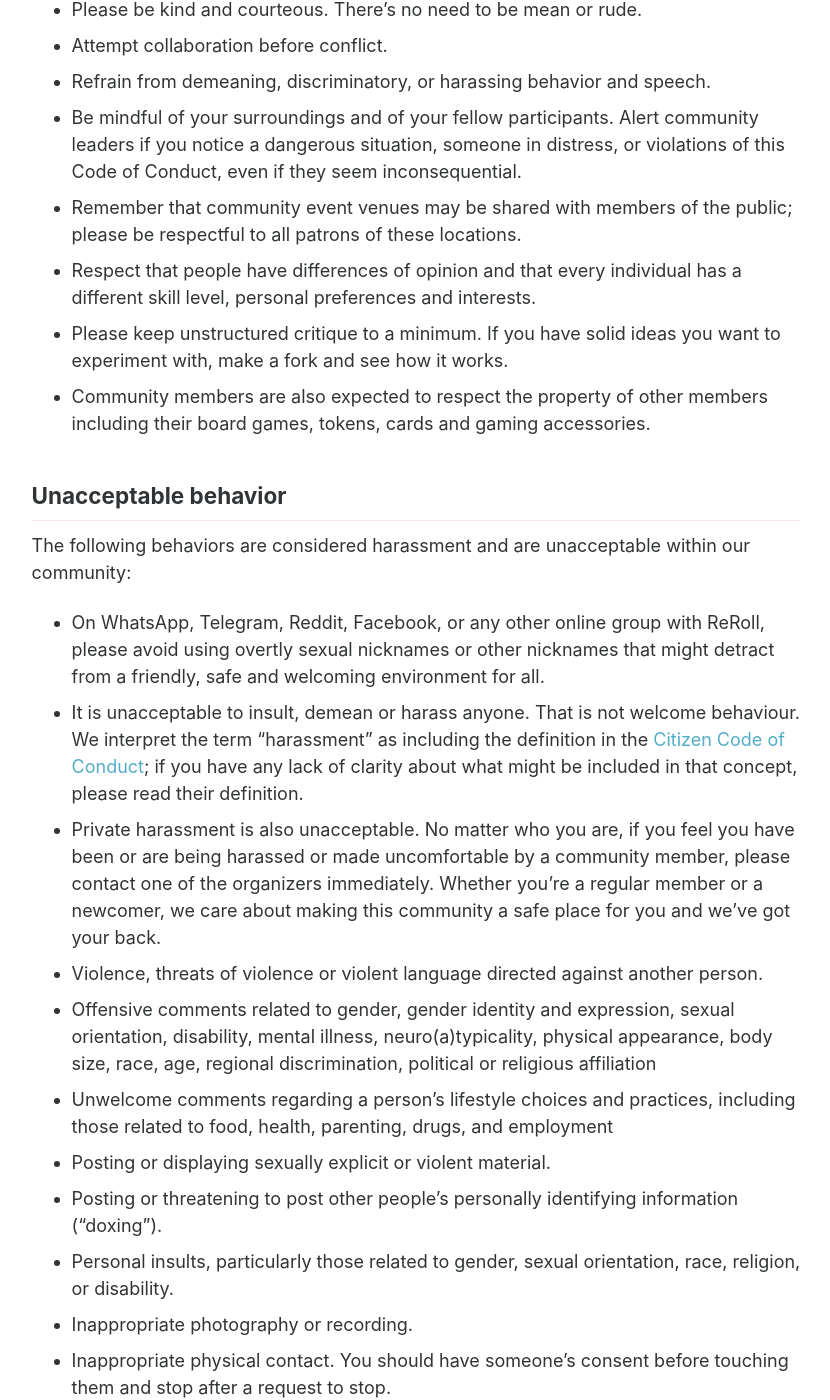
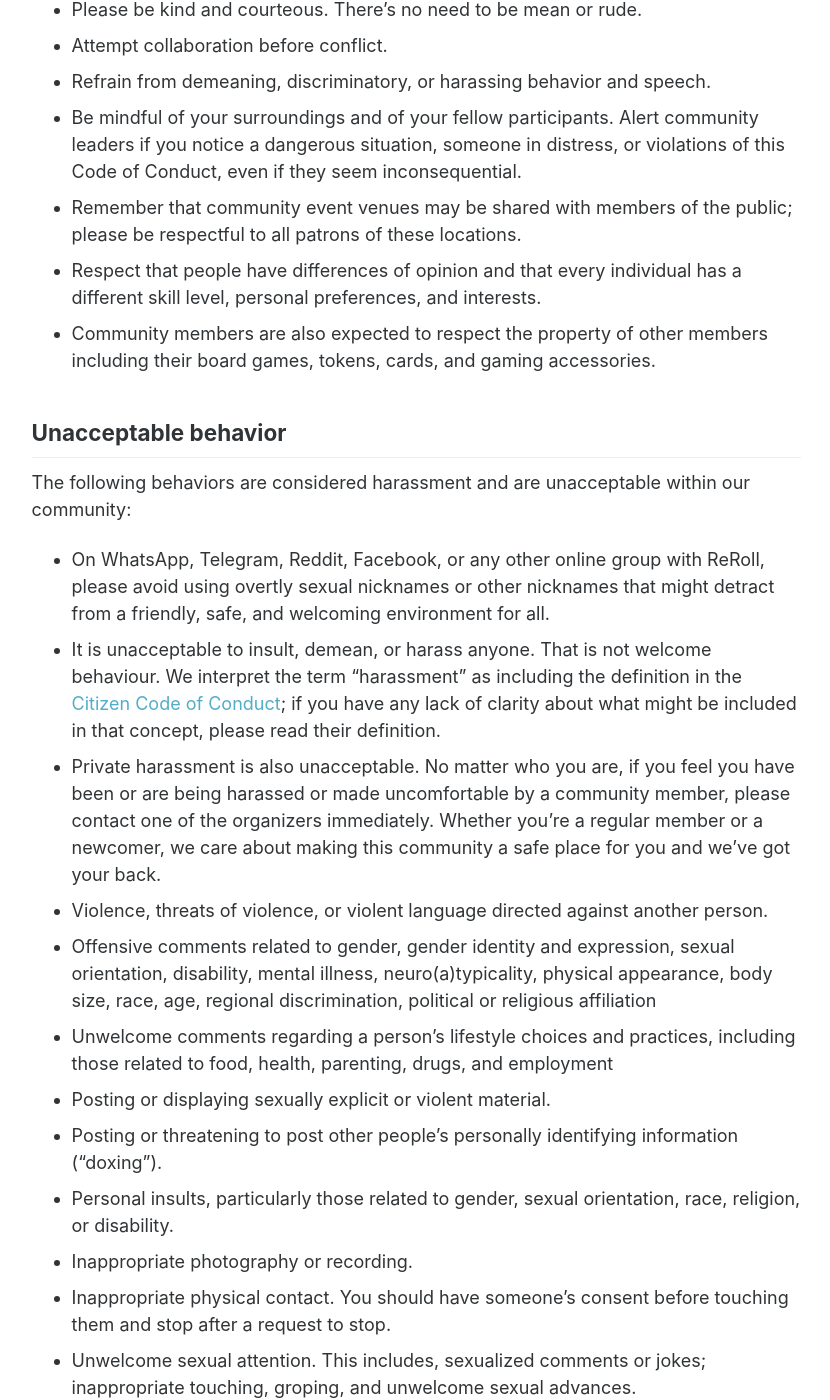
Before and after one commit to ReRollBLR/reroll.in, a Jekyll site: the page built from coc.md, in a window 1280 px wide and 1400 px high, scrolled down 586 px. Shown: the whole window, without its empty margins (250-1080 px from the left). Built offline with Jekyll 4.4.1, drawn with Linux system fonts in a browser that asks for light colours; comment, search, counter and statistics services are not loaded; some of the changed text lies outside the part shown.

Commit message:
Oxford commas

```diff
--- a/coc.md
+++ b/coc.md
@@ -20,18 +20,17 @@ The following behaviors are expected and requested of all community members:
 * Refrain from demeaning, discriminatory, or harassing behavior and speech.
 * Be mindful of your surroundings and of your fellow participants. Alert community leaders if you notice a dangerous situation, someone in distress, or violations of this Code of Conduct, even if they seem inconsequential.
 * Remember that community event venues may be shared with members of the public; please be respectful to all patrons of these locations.
-* Respect that people have differences of opinion and that every individual has a different skill level, personal preferences and interests.
-* Please keep unstructured critique to a minimum. If you have solid ideas you want to experiment with, make a fork and see how it works.
-* Community members are also expected to respect the property of other members including their board games, tokens, cards and gaming accessories.
+* Respect that people have differences of opinion and that every individual has a different skill level, personal preferences, and interests.
+* Community members are also expected to respect the property of other members including their board games, tokens, cards, and gaming accessories.
 
 ## Unacceptable behavior
 
 The following behaviors are considered harassment and are unacceptable within our community:
 
-* On WhatsApp, Telegram, Reddit, Facebook, or any other online group with ReRoll, please avoid using overtly sexual nicknames or other nicknames that might detract from a friendly, safe and welcoming environment for all.
-* It is unacceptable to insult, demean or harass anyone. That is not welcome behaviour. We interpret the term "harassment" as including the definition in the <a href="http://citizencodeofconduct.org/">Citizen Code of Conduct</a>; if you have any lack of clarity about what might be included in that concept, please read their definition.
+* On WhatsApp, Telegram, Reddit, Facebook, or any other online group with ReRoll, please avoid using overtly sexual nicknames or other nicknames that might detract from a friendly, safe, and welcoming environment for all.
+* It is unacceptable to insult, demean, or harass anyone. That is not welcome behaviour. We interpret the term "harassment" as including the definition in the <a href="http://citizencodeofconduct.org/">Citizen Code of Conduct</a>; if you have any lack of clarity about what might be included in that concept, please read their definition.
 * Private harassment is also unacceptable. No matter who you are, if you feel you have been or are being harassed or made uncomfortable by a community member, please contact one of the organizers immediately. Whether you're a regular member or a newcomer, we care about making this community a safe place for you and we've got your back.
-* Violence, threats of violence or violent language directed against another person.
+* Violence, threats of violence, or violent language directed against another person.
 * Offensive comments related to gender, gender identity and expression, sexual orientation, disability, mental illness, neuro(a)typicality, physical appearance, body size, race, age, regional discrimination, political or religious affiliation
 * Unwelcome comments regarding a person’s lifestyle choices and practices, including those related to food, health, parenting, drugs, and employment
 * Posting or displaying sexually explicit or violent material.
@@ -39,10 +38,10 @@ The following behaviors are considered harassment and are unacceptable within ou
 * Personal insults, particularly those related to gender, sexual orientation, race, religion, or disability.
 * Inappropriate photography or recording.
 * Inappropriate physical contact. You should have someone’s consent before touching them and stop after a request to stop.
-* Unwelcome sexual attention. This includes, sexualized comments or jokes; inappropriate touching, groping, and unwelcomed sexual advances.
-* Deliberate intimidation, stalking or following (online or in person).
-* Likewise any spamming, trolling, flaming, baiting or other attention-stealing behaviour is not welcome.
-* Advocating for, or encouraging, any of the above behavior.
+* Unwelcome sexual attention. This includes, sexualized comments or jokes; inappropriate touching, groping, and unwelcome sexual advances.
+* Deliberate intimidation, stalking, or following (online or in person).
+* Likewise any spamming, trolling, flaming, baiting, or other attention-stealing behaviour is not welcome.
+* Advocating for or encouraging any of the above behavior.
 
 ## Consequences of Unacceptable Behavior
 
```
